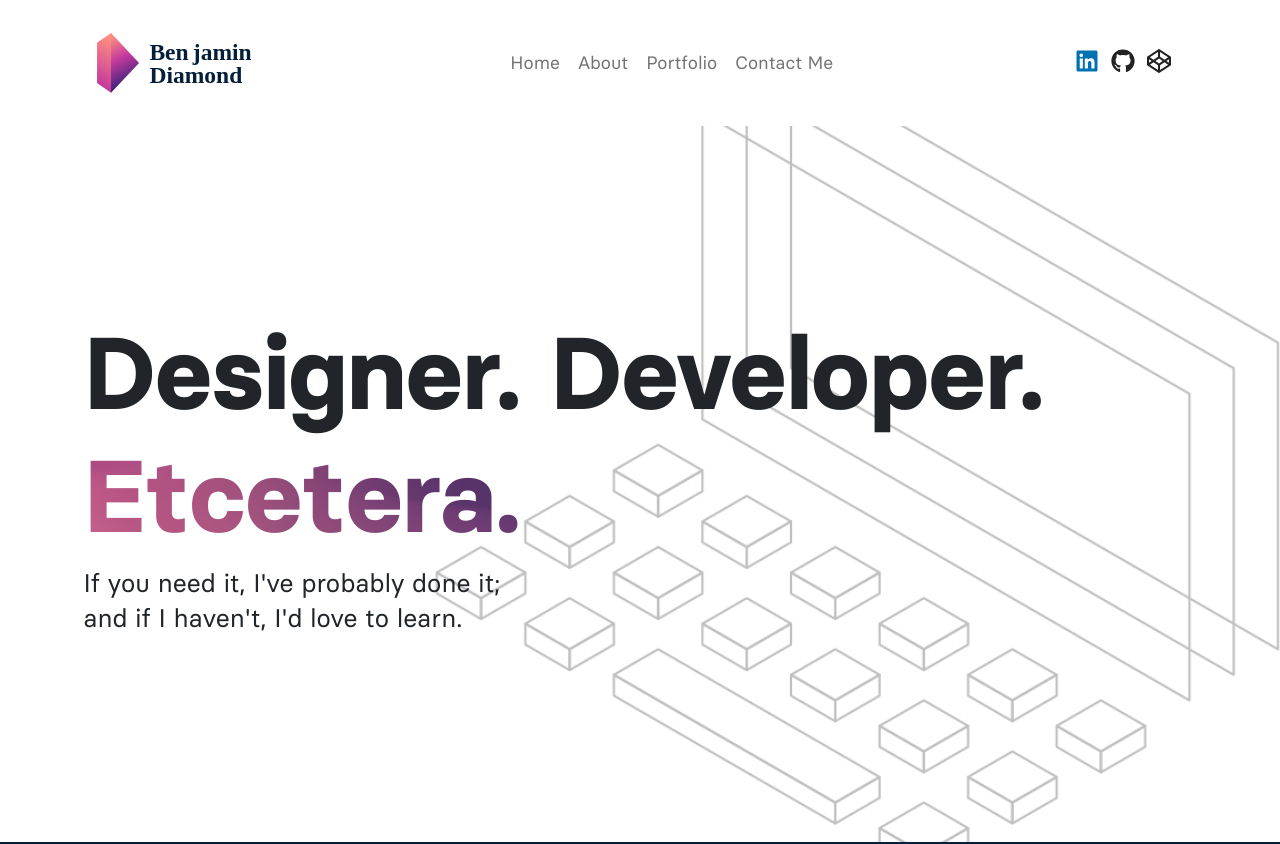
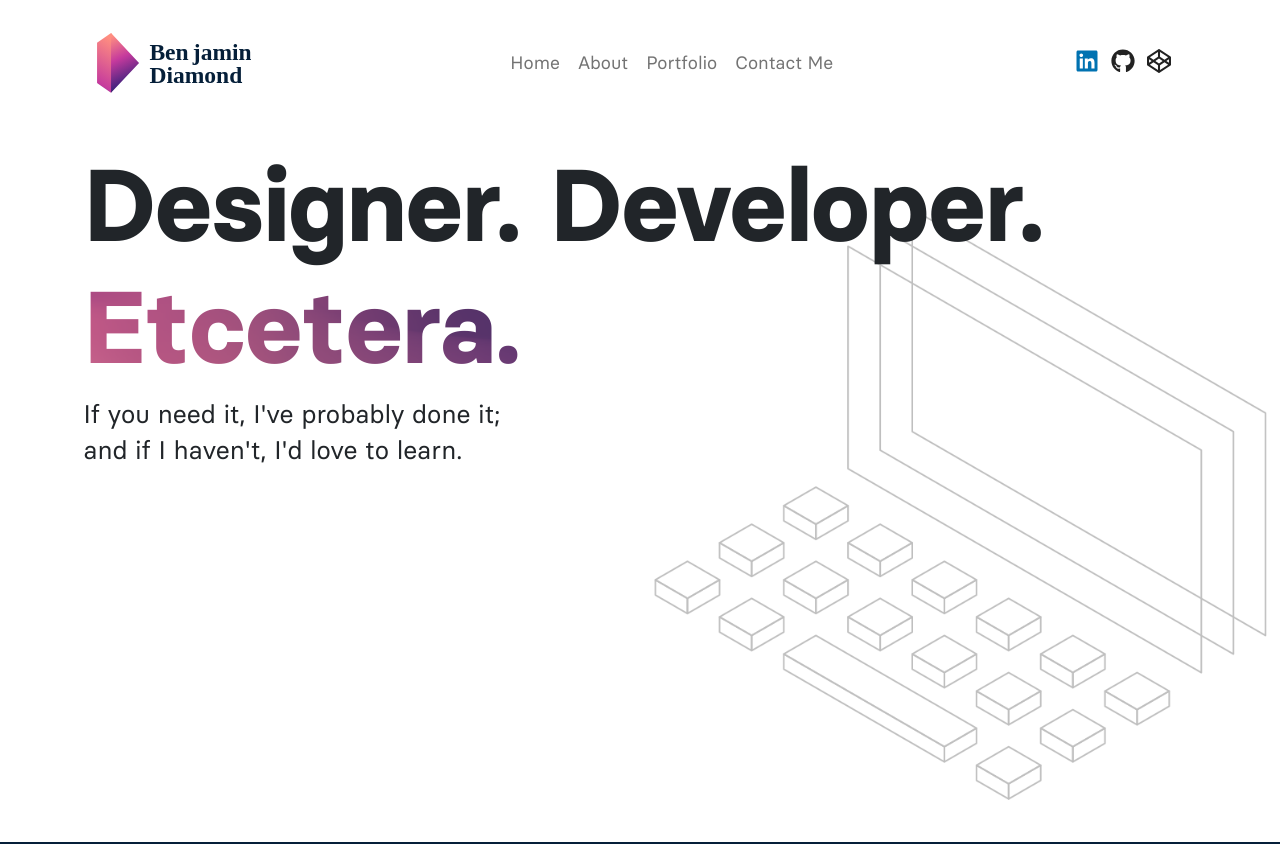
Before and after one commit to ApplianceJohn/my-vue-portfolio, a Vue app: page / in a window 1280 px wide. Shown: the top 844 px of the page. Built offline with nearby package versions, Linux system fonts and the light colour scheme; what @fortawesome/pro-light-svg-icons would draw is missing.

Commit message:
moved navbar and header into separate components

```diff
--- a/src/App.vue
+++ b/src/App.vue
@@ -10,7 +10,7 @@ import Wrapper from "./components/Wrapper.vue";
 
 <template>
 	<header>
-		<Wrapper>
+		<Wrapper id="navbar">
 			<Navbar />
 		</Wrapper>
 	</header>
@@ -27,6 +27,11 @@ import Wrapper from "./components/Wrapper.vue";
 <style lang="scss">
 @import "/public/styles/global.scss";
 
+#navbar {
+	position: relative;
+	z-index: 1000;
+}
+
 .gradient-fill {
 	color: transparent;
 	-webkit-background-clip: text;
--- /dev/null
+++ b/src/components/Marquee.vue
@@ -0,0 +1,27 @@
+<script setup>
+const props = defineProps(["title", "subtitle", "bgImage"]);
+</script>
+
+<template>
+	<div class="content row align-content-start">
+		<div class="inner-content">
+			<h1 v-html="props.title"></h1>
+			<p class="fs-5" v-html="props.subtitle"></p>
+		</div>
+		<img
+			:src="props.bgImage"
+			class="position-absolute bottom-0 end-0 col-md-9 col-xl-6 opacity-25"
+		/>
+	</div>
+</template>
+
+<style lang="scss">
+.content {
+	min-height: calc(100vh - 120px);
+}
+
+.inner-content {
+	position: relative;
+	z-index: 1;
+}
+</style>
--- a/src/pages/Home/Header.vue
+++ /dev/null
@@ -1,13 +0,0 @@
-<template>
-	<div class="row align-content-center">
-		<h1>
-			Designer. Developer.<br /><span class="gradient-fill"
-				>Etcetera.</span
-			>
-		</h1>
-		<p class="fs-5">
-			If you need it, I've probably done it;<br />and if I haven't, I'd
-			love to learn.
-		</p>
-	</div>
-</template>
--- a/src/pages/Home/Main.vue
+++ b/src/pages/Home/Main.vue
@@ -1,15 +1,22 @@
 <script setup>
 import Wrapper from "@/components/Wrapper.vue";
+import Marquee from "@/components/Marquee.vue";
 
-import Header from "./Header.vue";
 import About from "./About.vue";
 import Projects from "./Projects.vue";
 import ContactMe from "./ContactMe.vue";
+
+const marquee = {
+	title: "Designer. Developer.<br /><span class='gradient-fill'>Etcetera.</span>",
+	subtitle:
+		"If you need it, I've probably done it;<br />and if I haven't, I'd love to learn.",
+	bgImage: "/images/wireframe-dsktp.png",
+};
 </script>
 
 <template>
-	<Wrapper class="desktop-bg">
-		<Header id="home" />
+	<Wrapper>
+		<Marquee v-bind="marquee" />
 	</Wrapper>
 	<Wrapper class="bg-dark">
 		<About id="about" />
@@ -19,31 +26,3 @@ import ContactMe from "./ContactMe.vue";
 		<ContactMe id="contact" />
 	</Wrapper>
 </template>
-
-<style lang="scss">
-#home {
-	position: relative;
-	z-index: 1;
-	min-height: calc(100vh - 120px);
-}
-
-.desktop-bg {
-	position: relative;
-	background-image: url("/images/wireframe-dsktp.png");
-	background-repeat: no-repeat;
-	background-size: 66%;
-	background-position: right 66%;
-
-	&::before {
-		content: "";
-		position: absolute;
-		z-index: 0;
-		top: 0;
-		left: 0;
-		width: 100%;
-		height: 100%;
-		background-color: white;
-		opacity: 0.75;
-	}
-}
-</style>
--- a/src/pages/Portfolio/Main.vue
+++ b/src/pages/Portfolio/Main.vue
@@ -1,9 +1,16 @@
 <script setup>
 import Wrapper from "@/components/Wrapper.vue";
+import Marquee from "@/components/Marquee.vue";
+
+const marquee = {
+	title: "My work, from the web and <span class='gradient-fill'>beyond.</span>",
+	subtitle: "Graphic, programmatic, funkadelic.",
+	bgImage: "/images/wireframe-dsktp.png",
+};
 </script>
 
 <template>
 	<Wrapper>
-		<h1>This is portfolio content!</h1>
+		<Marquee v-bind="marquee" />
 	</Wrapper>
 </template>
```
Also changed, not shown: src/pages/Portfolio/DMIHomes.vue (deleted), src/pages/Portfolio/EdisonFairs.vue (deleted), src/pages/Portfolio/HamiltonEngineering.vue (deleted).
